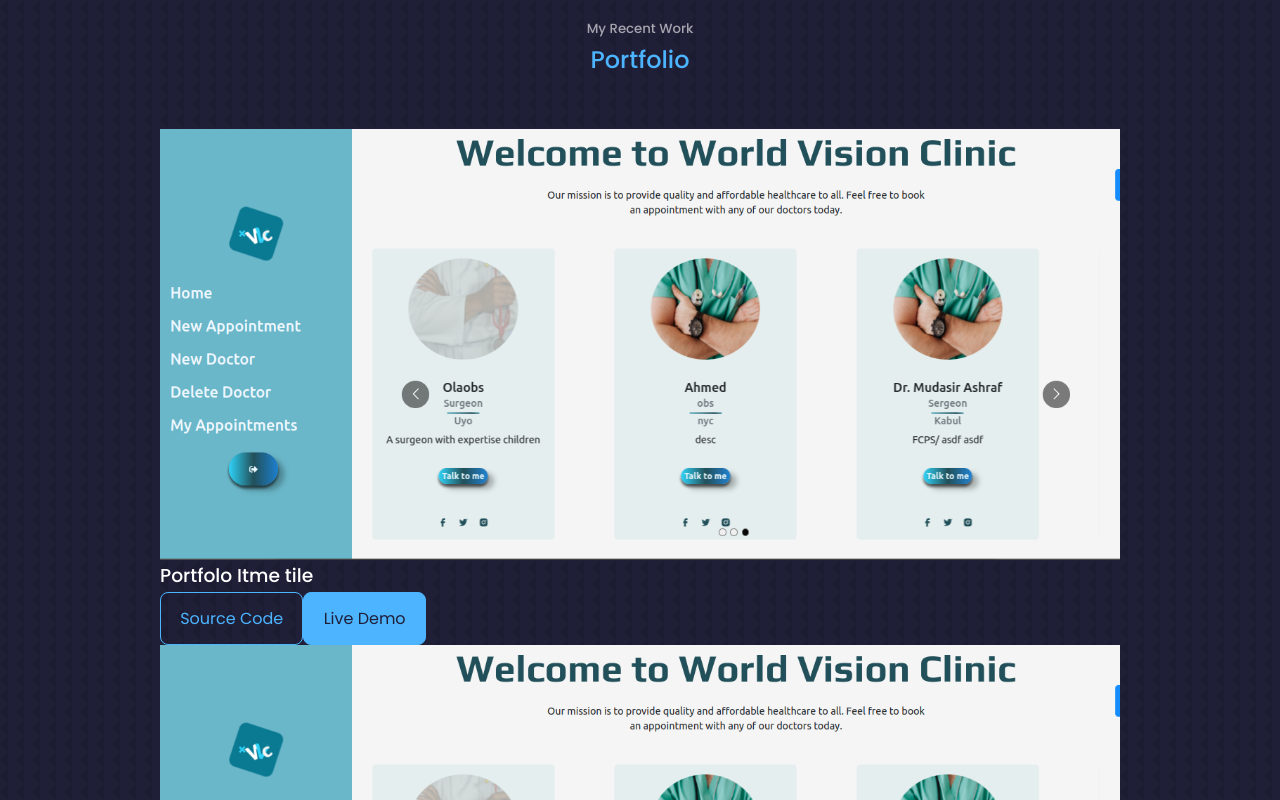
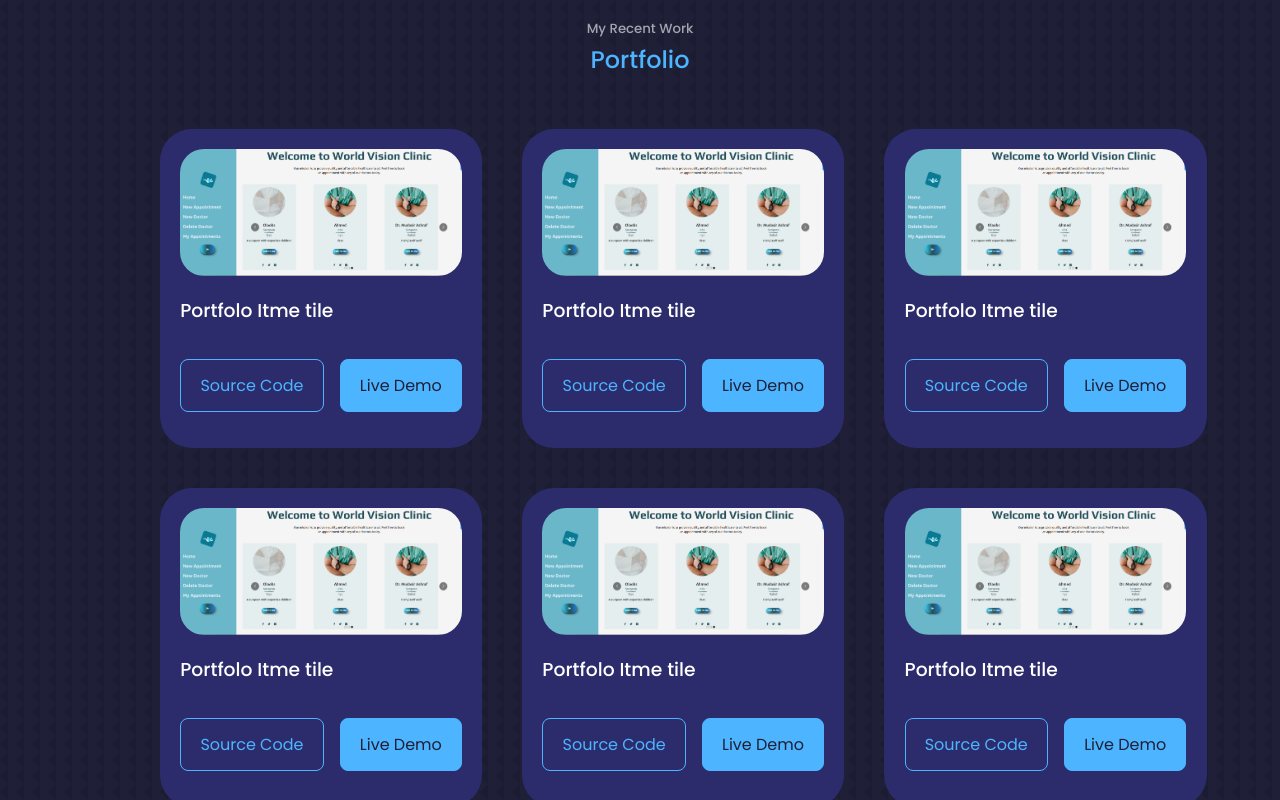
Before and after one commit to SaboorSohaib/sohaib-react-portfolio, a React (Create React App) app: page / in a window 1280 px wide. Shown: the part 2400-3200 px from the top of the page. Built offline with nearby package versions, Linux system fonts and the light colour scheme.

Commit message:
STYLE PORTFOLIO COMPONENT

```diff
--- a/src/components/portfolio/portfolio.css
+++ b/src/components/portfolio/portfolio.css
@@ -0,0 +1,33 @@
+.portfolio__container {
+    display: grid;
+    grid-template-columns: repeat(3, 1fr);
+    gap: 2.5rem;
+}
+
+.portfolio__item {
+  background: var(--color-bg-variant);
+  padding: 1.2rem;
+  border-radius: 2rem;
+  border: 1px solid transparent;
+  transition: var(--transition);
+}
+
+.portfolio__item:hover {
+  border: 1px solid var(--color-primary-variant);
+  background: transparent;
+}
+
+.portfolio__item-image {
+    border-radius: 1.5rem;
+    overflow: hidden;
+}
+
+.portfolio__item h3 {
+    margin: 1.2rem 0 2rem;
+}
+
+.portfolio__item-cta {
+    display: flex;
+    gap: 1rem;
+    margin-bottom: 1rem;
+}
```
